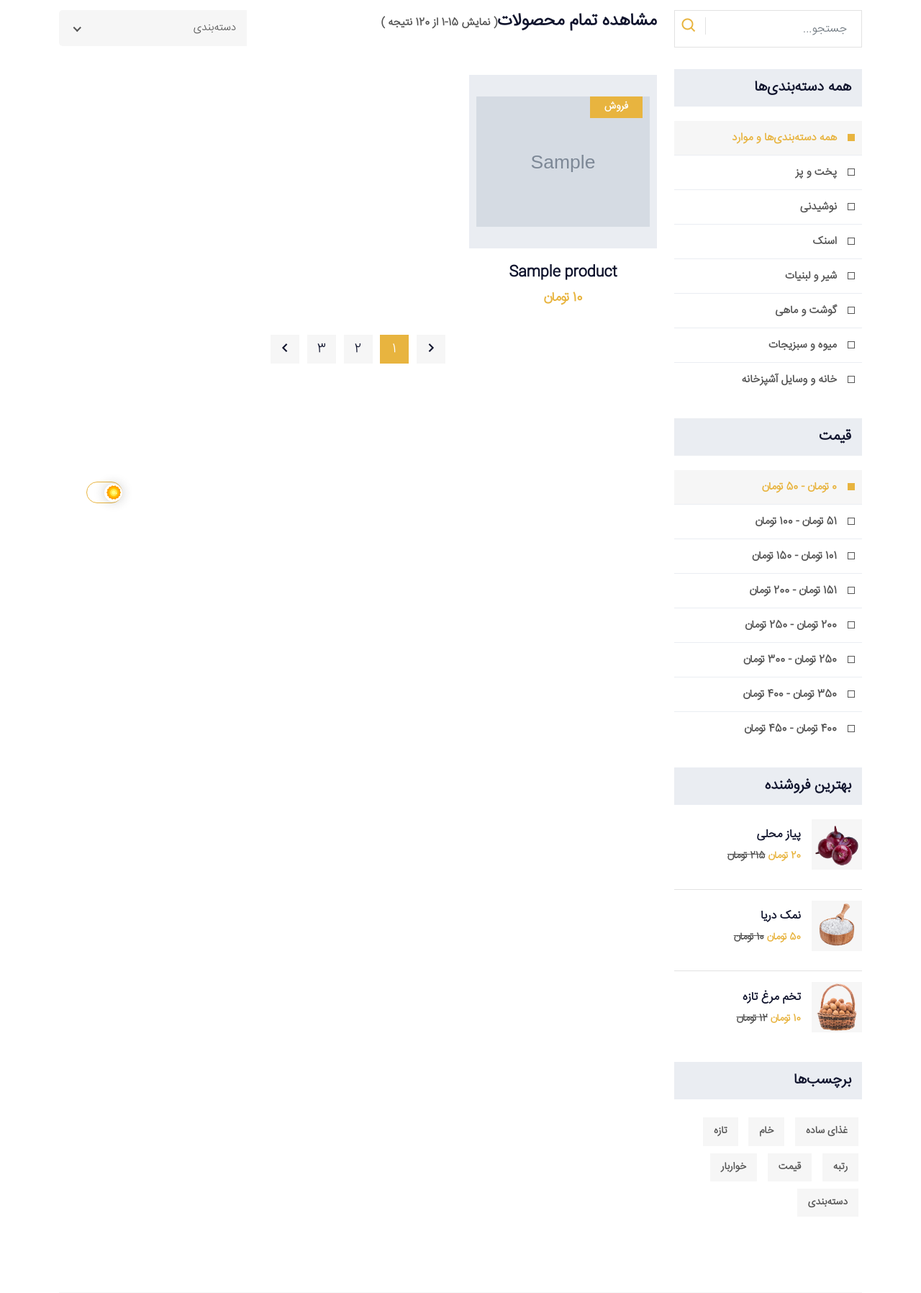
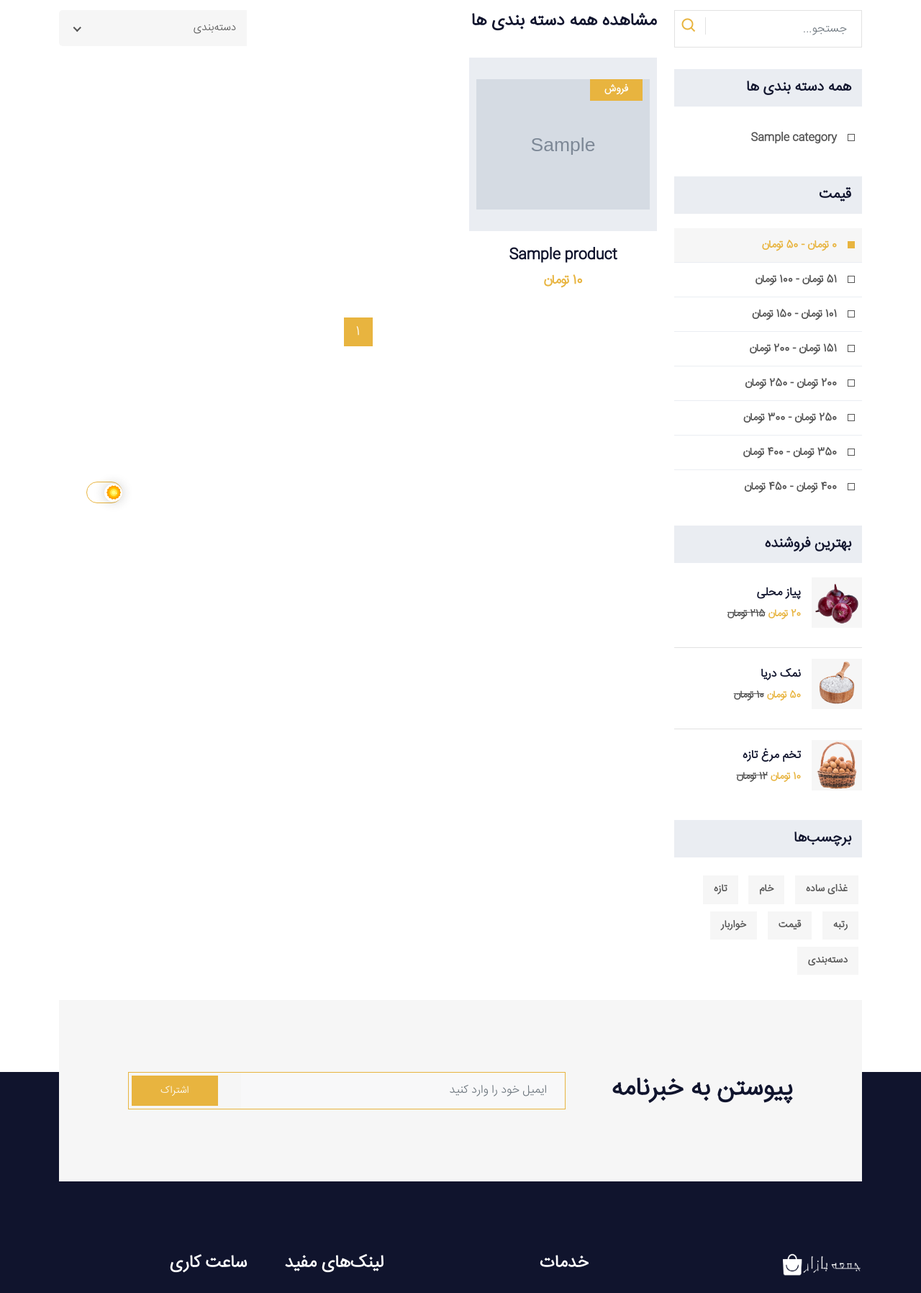
Before and after one commit to M-Bigdeli/jomeh_bazar, a Django app: page /products/ in a window 1280 px wide. Shown: the part 86-1882 px from the top of the page at 72% size. Run offline with Django 5.2, Linux system fonts and the light colour scheme; tables that the repository leaves empty hold one stand-in row (values such as "Sample post"); grey boxes marked "Sample" are stand-in pictures; some libraries are stand-ins or nearby versions.

Commit message:
Show product in product page by their category. Only 24 products are displayed per page.

```diff
--- a/product/models.py
+++ b/product/models.py
@@ -30,6 +30,10 @@ class Category(MPTTModel):
                 for i in a:
                     Size.objects.filter(product=i).delete()
         super().save(*args, **kwargs)
+        update_products_list_navbar()
+
+    def delete(self, *args, **kwargs):
+        super().delete(*args, **kwargs)
         update_products_list_navbar()
 
 
@@ -77,6 +81,9 @@ class Product(models.Model):
     stock = models.PositiveIntegerField()
     color = models.ManyToManyField(Color, related_name="product", blank=True)
     created_at = models.DateTimeField(auto_now_add=True)
+
+    class Meta:
+        ordering = ['-created_at']
 
     def save(self, *args, **kwargs):
         super().save(*args, **kwargs)
--- a/product/urls.py
+++ b/product/urls.py
@@ -5,4 +5,5 @@ from . import views
 app_name = 'product'
 urlpatterns = [
     path("", views.products, name="products"),
+    path("<slug:category_slug>/", views.products, name="products_category"),
 ]
--- a/product/utils.py
+++ b/product/utils.py
@@ -7,14 +7,12 @@ def update_products_list_navbar():
     def get_category_html(category):
         category_html = ""
         if category.children.all():
-            category_html += '<li class="nav-item">\n<a href="' + str(reverse(
-                'product:products') + category.slug + '/') + '" class="nav-link">\n' + category.name + '\n<i class="bx bx-chevron-down"></i>\n</a>\n<ul class="dropdown-menu">\n'
+            category_html += '<li class="nav-item">\n<a href="' + str(reverse('product:products_category', args=(category.slug,))) + '" class="nav-link">\n' + category.name + '\n<i class="bx bx-chevron-down"></i>\n</a>\n<ul class="dropdown-menu">\n'
             for j in category.children.all():
                 category_html += get_category_html(j) + ""
             category_html += "</ul>\n</li>\n"
         else:
-            category_html += '<li class="nav-item">' + '\n<a href="' + str(reverse(
-                'product:products') + category.slug + '/') + '" class="nav-link">' + '\n' + category.name + '\n</a>' + '\n</li>\n'
+            category_html += '<li class="nav-item">' + '\n<a href="' + str(reverse('product:products_category', args=(category.slug,))) + '" class="nav-link">' + '\n' + category.name + '\n</a>' + '\n</li>\n'
         return category_html
 
     primary_categories = Category.objects.filter(parent=None)
--- a/product/views.py
+++ b/product/views.py
@@ -1,13 +1,30 @@
-from django.contrib.auth.decorators import login_required
 from django.shortcuts import render, redirect, reverse
 from django.http import HttpResponse
 from django.template import loader
-from django.contrib.auth.hashers import make_password, check_password
-from django.contrib.auth import authenticate, login, logout, update_session_auth_hash
+from django.core.paginator import Paginator
 
-from .models import Product
+from .models import Product, Category
 from message.utils import create_message
 
-def products(request):
-    products = Product.objects.all()
-    return render(request, "product/product.html", {'products': products})
+
+def products(request, category_slug=None):
+    context = dict()
+    if category_slug:
+        try:
+            category = Category.objects.get(slug=category_slug)
+        except Category.DoesNotExist:
+            return redirect(reverse("product:products"))
+        context['category'] = category
+        paginator = Paginator(Product.objects.filter(category=category), 24)
+        context['category_ancestors'] = category.get_ancestors(include_self=True)
+        context['category_ancestors'].reverse()
+        context['category_siblings'] = category.get_siblings(include_self=True)
+        context['category_children'] = Category.objects.filter(parent=category)
+    else:
+        paginator = Paginator(Product.objects.all(), 24)
+        context['category_siblings'] = Category.objects.filter(parent=None)
+
+    page = request.GET.get('page', 1)
+
+    context['page_obj'] = paginator.get_page(page)
+    return render(request, "product/product.html", context)
--- a/templates/link_css.html
+++ b/templates/link_css.html
@@ -50,10 +50,10 @@
     }
 
     .btn-bg-four {
-        background-color: #098113
+        background-color: #198754
     }
 
-    .address-select {
-        margin: 0px 0 20px 0;
+    .link-dark-hover:hover {
+        color: #e8b43f;
     }
 </style>
--- a/templates/product/product.html
+++ b/templates/product/product.html
@@ -17,36 +17,48 @@
                         </div>
 
                         <div class="product-side-bar-widget">
-                            <h3 class="title">همه دسته‌بندی‌ها</h3>
+                            {% if category.parent %}
+                                <h3 class="title"><a href="{% url 'product:products_category' category.parent.slug %}"
+                                                     class="link-dark link-dark-hover">{{ category.parent }}</a></h3>
+                            {% else %}
+                                {% if category %}
+                                    <h3 class="title"><a href="{% url 'product:products' %}"
+                                                         class="link-dark link-dark-hover">همه دسته بندی ها</a></h3>
+                                {% else %}
+                                    <h3 class="title">همه دسته بندی ها</h3>
+                                {% endif %}
+                            {% endif %}
                             <div class="product-side-categories">
                                 <ul>
+                                    {% for sibling in category_siblings %}
+                                        {% if sibling == category %}
                                             <li class="active">
-                                        <a href="#">همه دسته‌بندی‌ها و موارد</a>
+                                                <a href="{% url 'product:products_category' sibling.slug %}">{{ sibling.name }}</a>
                                             </li>
-                                    <li>
-                                        <a href="#">پخت و پز</a>
+                                        {% else %}
+                                            <li class="">
+                                                <a href="{% url 'product:products_category' sibling.slug %}">{{ sibling.name }}</a>
                                             </li>
-                                    <li>
-                                        <a href="#">نوشیدنی</a>
-                                    </li>
-                                    <li>
-                                        <a href="#">اسنک</a>
-                                    </li>
-                                    <li>
-                                        <a href="#">شیر و لبنیات</a>
-                                    </li>
-                                    <li>
-                                        <a href="#">گوشت و ماهی</a>
-                                    </li>
-                                    <li>
-                                        <a href="#">میوه و سبزیجات</a>
-                                    </li>
-                                    <li>
-                                        <a href="#">خانه و وسایل آشپزخانه</a>
-                                    </li>
+                                        {% endif %}
+                                    {% endfor %}
                                 </ul>
                             </div>
                         </div>
+
+                        {% if category_children %}
+                            <div class="product-side-bar-widget">
+                                <h3 class="title">{{ category.name }}</h3>
+                                <div class="product-side-categories">
+                                    <ul>
+                                        {% for child in category_children %}
+                                            <li class="">
+                                                <a href="{% url 'product:products_category' child.slug %}">{{ child.name }}</a>
+                                            </li>
+                                        {% endfor %}
+                                    </ul>
+                                </div>
+                            </div>
+                        {% endif %}
 
                         <div class="product-side-bar-widget">
                             <h3 class="title">قیمت </h3>
@@ -153,11 +165,21 @@
                         <div class="row">
                             <div class="col-lg-8">
                                 <div class="product-topper-title">
-                                    <h3>مشاهده تمام محصولات<span>( نمایش 15-1 از 120 نتیجه )</span></h3>
+                                    {% if category_ancestors %}
+                                        <h3>مشاهده <a href="{% url 'product:products' %}"
+                                                      class="link-dark link-dark-hover">محصولات ></a>
+                                            {% for ancestor in category_ancestors %}
+                                                <a href="{% url 'product:products_category' ancestor.slug %}"
+                                                   class="link-dark link-dark-hover">{{ ancestor.name }} ></a>
+                                            {% endfor %}
+                                        </h3>
+                                    {% else %}
+                                        <h3>مشاهده همه دسته بندی ها</h3>
+                                    {% endif %}
                                 </div>
                             </div>
 
-                            <div class="col-lg-4">
+                            <div class="col-lg-4 mb-3">
                                 <div class="product-category">
                                     <div class="form-group">
                                         <select class="form-control">
@@ -172,15 +194,15 @@
                                 </div>
                             </div>
                     </div>
-                    </div>
 
                     <div class="row">
-                        {% for product in products %}
+                        {% for product in page_obj %}
                             <div class="col-lg-4 col-sm-6">
                                 <div class="product-card">
                                     <div class="product-card-img">
                                         <a href="shop-details.html">
-                                            <img src="{{ product.images.first.image.url }}" alt="تصویر {{ product.name }}" type="" style="min-width: 100%;">
+                                            <img src="{{ product.images.first.image.url }}"
+                                                 alt="تصویر {{ product.name }}" type="" style="min-width: 100%;">
                                         </a>
                                         <div class="product-card-tag">
                                             <h3>فروش</h3>
@@ -210,17 +232,25 @@
 
                         <div class="col-lg-12 col-md-12 text-center">
                             <div class="pagination-area">
-                                <a href="#" class="prev page-numbers">
+                                {% if page_obj.has_previous %}
+                                    <a href="?page={{ page_obj.previous_page_number }}" class="prev page-numbers">
                                         <i class="bx bx-chevron-right"></i>
                                     </a>
+                                {% endif %}
 
-                                <span class="page-numbers current" aria-current="page">1</span>
-                                <a href="#" class="page-numbers">2</a>
-                                <a href="#" class="page-numbers">3</a>
+                                {% for page_number in page_obj.paginator.page_range %}
+                                    {% if page_obj.number == page_number %}
+                                        <span class="page-numbers current" aria-current="page">{{ page_number }}</span>
+                                    {% else %}
+                                        <a href="?page={{ page_number }}" class="page-numbers">{{ page_number }}</a>
+                                    {% endif %}
+                                {% endfor %}
 
-                                <a href="#" class="next page-numbers">
+                                {% if page_obj.has_next %}
+                                    <a href="?page={{ page_obj.next_page_number }}" class="next page-numbers">
                                         <i class="bx bx-chevron-left"></i>
                                     </a>
+                                {% endif %}
                             </div>
                         </div>
                     </div>
```
Also changed, not shown: templates/customer/account.html (+2 -14 lines), templates/product/products_list_navbar.html (+36 -0 lines), product/migrations/0014_alter_product_options.py (added), 1 other file. Lines whose indentation alone changed are shown as unchanged.
